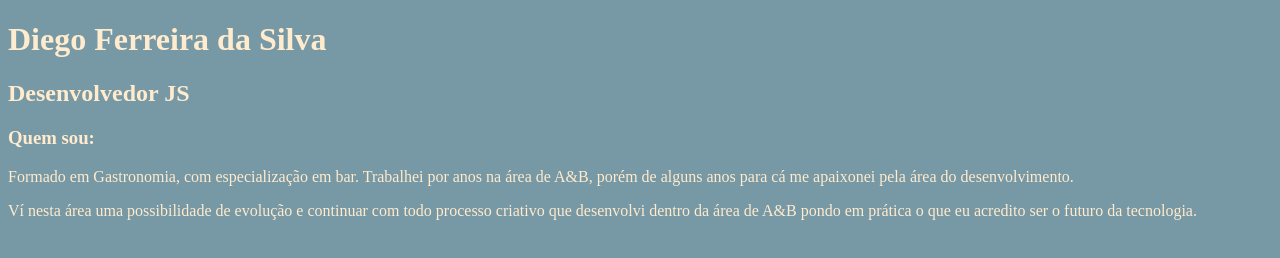
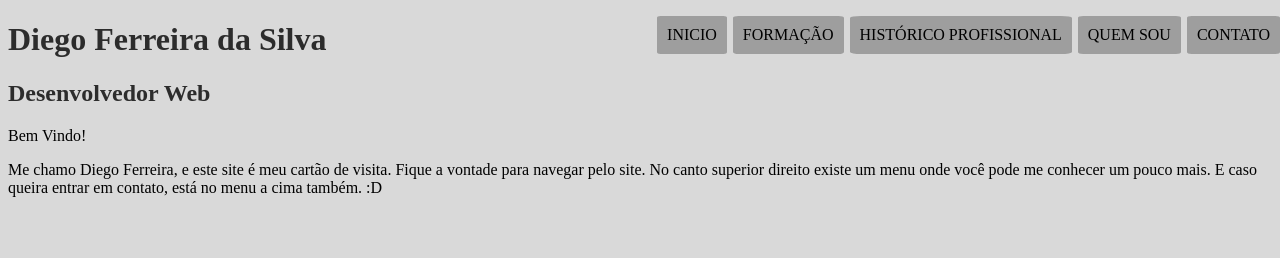
Before and after one commit to diego-ferreira-da-silva/diegofds92.github.io, a plain HTML site: page index.html in a window 1280 px wide. Drawn offline with Linux system fonts and the light colour scheme.

Commit message:
Atualização do Site

```diff
--- a/index.html
+++ b/index.html
@@ -5,36 +5,31 @@
     <meta charset="UTF-8">
     <meta name="viewport" content="width=device-width, initial-scale=1.0">
     <title>Curriculo Diego Ferreira</title>
-    <style>
-        body {
-            background-color: rgba(65, 111, 129, 0.712);
-            font: normal arial
-        }
-
-        header {
-            color: black;
-        }
-
-        h1,
-        h2,
-        h3,
-        p {
-            color: blanchedalmond;
-        }
-    </style>
+    <link rel="stylesheet" href="style.css">
 </head>
 
 <body>
-    <header>
+
+    <div id=cabecalho>
         <h1>Diego Ferreira da Silva</h1>
-        <h2>Desenvolvedor JS</h2>
-    </header>
+        <h2>Desenvolvedor Web</h2>
+    </div>
 
-    <h3>Quem sou:</h3>
-    <p>Formado em Gastronomia, com especialização em bar. Trabalhei por anos na área de A&B, porém
-        de alguns anos para cá me apaixonei pela área do desenvolvimento.</p>
-    <p>Ví nesta área uma possibilidade de evolução e continuar com todo processo criativo que
-        desenvolvi dentro da área de A&B pondo em prática o que eu acredito ser o futuro da tecnologia.
+    <nav id=menu>
+        <ul>
+            <li><a href="index.html">Inicio</a></li>
+            <li><a href="formacao.html">Formação</a></li>
+            <li><a href="profissional.html">Histórico profissional</a></li>
+            <li><a href="quemsou.html">Quem sou</a></li>
+            <li><a href="contato.html">Contato</a></li>
+        </ul>
+    </nav>
+
+    <p>Bem Vindo!</p>
+    <p>Me chamo Diego Ferreira, e este site é meu cartão de visita.
+        Fique a vontade para navegar pelo site.
+        No canto superior direito existe um menu onde você pode me conhecer um pouco mais. E caso queira entrar em
+        contato, está no menu a cima também. :D
     </p>
 
 </body>
--- /dev/null
+++ b/style.css
@@ -0,0 +1,47 @@
+
+body {
+  background-color: rgba(145, 145, 145, 0.342);
+  font: normal arial
+}
+
+header {
+  color: black;
+}
+div#cabecalho{
+  color:rgb(0, 0, 0, 0.8);
+}
+
+/*Formatação do Menu */
+nav#menu{
+  display: block;
+
+}
+nav#menu ul{
+ list-style: none;
+ text-transform: uppercase;
+ position: absolute;
+ top: 0px;
+ right: 0%;
+ left: auto;
+}
+
+nav#menu li{
+  display: inline-block;
+  background-color: #9e9e9e;
+  padding: 10px;
+  margin-left: 2px;
+  border-radius: 5%;
+  transition: background-color 0.5s;
+}
+nav#menu li:hover{
+  background-color: #606060;
+}
+nav#menu a{
+  color: black;
+  text-decoration: none;
+
+}
+nav#menu a:hover{
+  color: white;
+  text-decoration: underline;
+}
```
Also changed, not shown: contato.html (added, +37 -0 lines), formacao.html (added, +29 -0 lines), profissional.html (added, +28 -0 lines), quemsou.html (added, +36 -0 lines).
